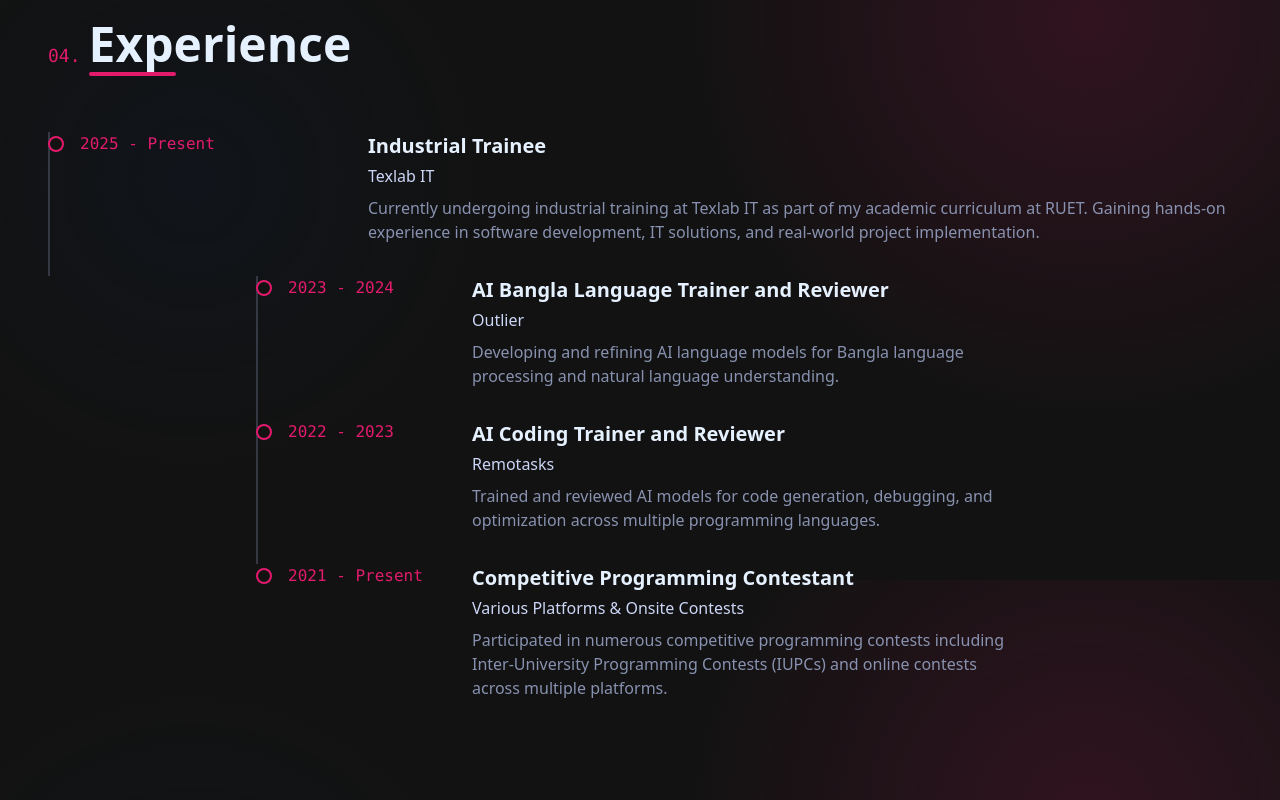
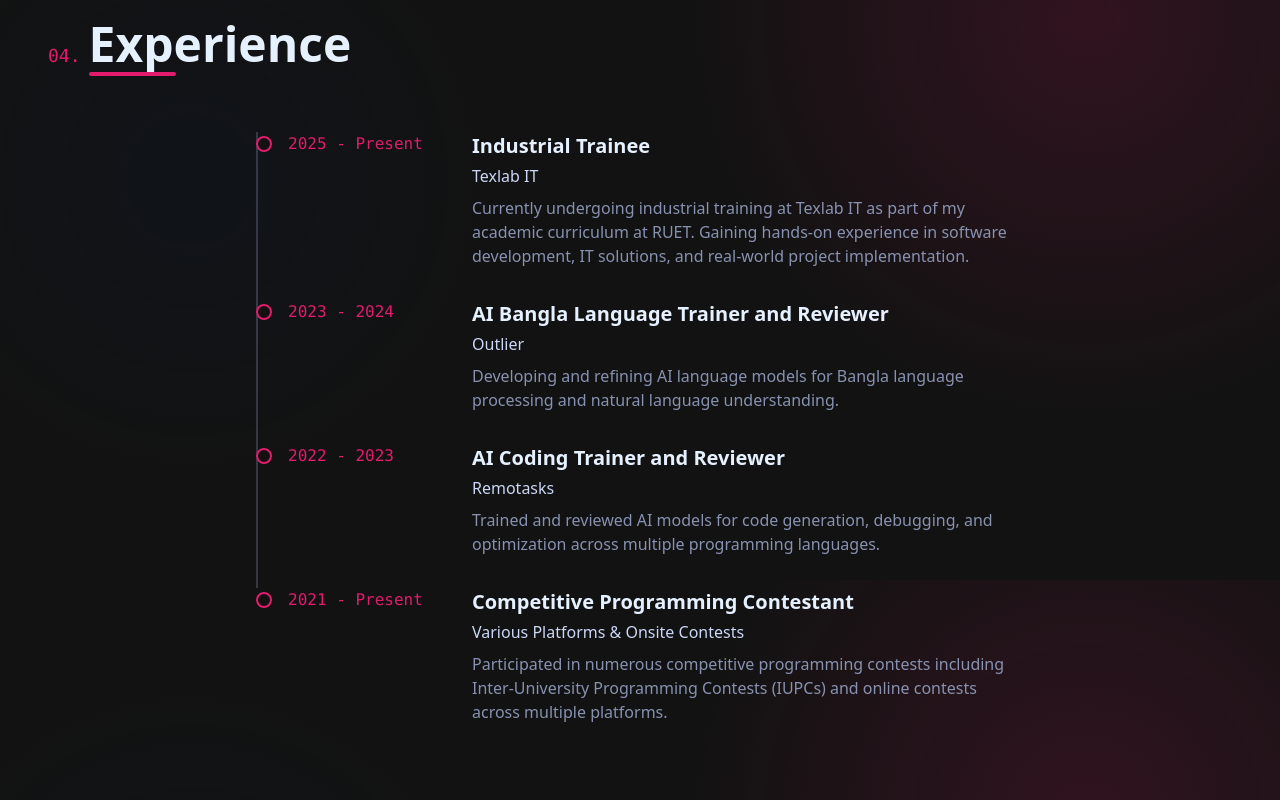
Before and after one commit to imrat-67/ihsaikat, a React (Vite) app: page / in a window 1280 px wide. Shown: the part 3420-4220 px from the top of the page. Built offline with nearby package versions, Linux system fonts and the light colour scheme.

Commit message:
Update Experience.tsx

```diff
--- a/src/sections/Experience.tsx
+++ b/src/sections/Experience.tsx
@@ -17,7 +17,8 @@ const Experience = () => {
           <h2 className="section-title inline-block ml-2">Experience</h2>
         </div>
 
-        <div className={`transition-all duration-700 delay-300 ${inView ? 'translate-y-0 opacity-100' : 'translate-y-10 opacity-0'}`}>
+        <div className="max-w-3xl mx-auto">
+          <div className={`transition-all duration-700 delay-300 ${inView ? 'translate-y-0 opacity-100' : 'translate-y-10 opacity-0'}`}>
             <TimelineItem
               year="2025 - Present"
               title="Industrial Trainee"
@@ -26,7 +27,6 @@ const Experience = () => {
             />
           </div>
 
-        <div className="max-w-3xl mx-auto">
           <div className={`transition-all duration-700 delay-500 ${inView ? 'translate-y-0 opacity-100' : 'translate-y-10 opacity-0'}`}>
             <TimelineItem
               year="2023 - 2024"
@@ -61,3 +61,4 @@ const Experience = () => {
 };
 
 export default Experience;
+;
```
